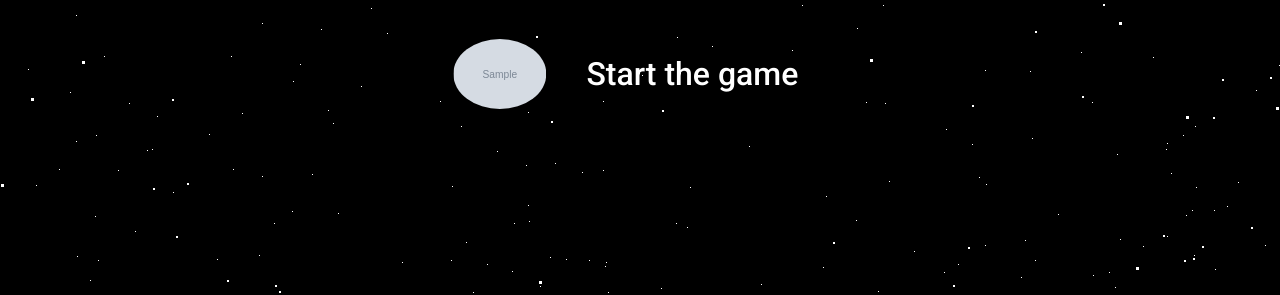
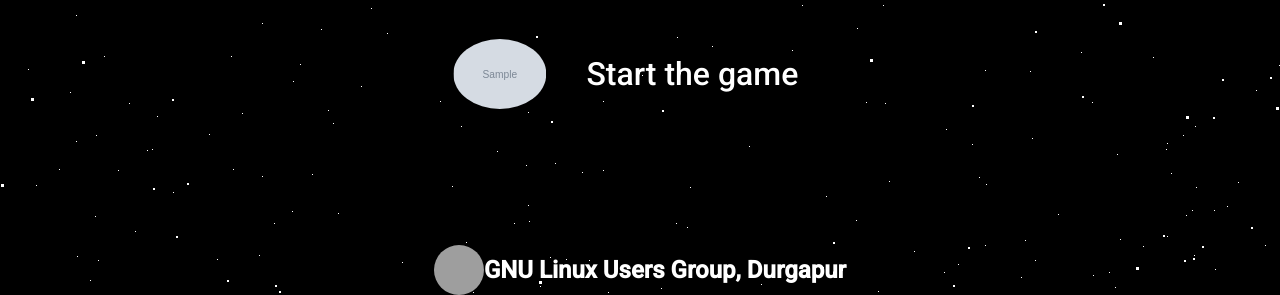
Before and after one commit to harshith331/mindersnatch, a Django app: page / in a window 1280 px wide. Shown: the part 505-800 px from the top of the page. Run offline with Django 3.2, Linux system fonts and the light colour scheme; a user stored in the database is signed in; tables that the repository leaves empty hold one stand-in row (values such as "Sample post"); grey boxes marked "Sample" are stand-in pictures; some libraries are stand-ins or nearby versions; grey boxes are pictures that could not be loaded.

Commit message:
Added footer

```diff
--- /dev/null
+++ b/static/footer.css
@@ -0,0 +1,30 @@
+/* div.footer {
+    position: inherit;
+    color: white;
+    width: 100vw;
+} */
+
+div.footer .row {
+    position: absolute;
+    left: 50%;
+    bottom: 0%;
+    transform: translateX(-50%);
+    display: flex;
+    justify-content: center;
+}
+
+.footer .row h1 {
+    line-height: 50px;
+    margin-left: 15px;
+    font-size: 1.5rem;
+     color: white;
+     text-align: center;
+     font-family: "Roboto", "sans-serif";
+     margin: 0px !important;
+}
+
+.footer .row img {
+    height: 50px;
+    width: 50px;
+    border-radius: 50%;
+}
--- a/static/index.css
+++ b/static/index.css
@@ -64,7 +64,7 @@ div.container {
   height: 70px;
 }
 
-.row {
+.container .row {
   width: 100%;
   position: absolute;
   top: 68%;
--- a/static/options.css
+++ b/static/options.css
@@ -10,9 +10,6 @@
   box-sizing: border-box;
 }
 
-html, body {
-  height: 100%;
-}
 
 body {
   display: grid;
--- a/templates/base.html
+++ b/templates/base.html
@@ -9,6 +9,7 @@
 	<title>MinderSnatch</title>
 	<link href="{% static 'timer.css' %}" rel="stylesheet">
 	<link href="{% static 'navbar.css' %}" rel="stylesheet">
+	<link href="{% static 'footer.css' %}" rel="stylesheet">
 	<link href="{% static 'background.css' %}" rel="stylesheet">
     <link rel="stylesheet" href="https://fonts.googleapis.com/css2?family=Roboto:wght@500&display=swap">
 	<link rel="stylesheet" href="https://stackpath.bootstrapcdn.com/font-awesome/4.7.0/css/font-awesome.min.css">
@@ -22,6 +23,7 @@
 		{% block content %}
 		{% endblock %}
 	<br>
+    {% include "components/footer.html" %}
     <script src="https://cdnjs.cloudflare.com/ajax/libs/jquery/3.4.1/jquery.min.js"></script>
     <script src="https://cdnjs.cloudflare.com/ajax/libs/animejs/3.1.0/anime.min.js"></script>
 	<script src="{% static 'timer.js' %}"></script>
--- /dev/null
+++ b/templates/components/footer.html
@@ -0,0 +1,6 @@
+<div class="footer">
+<div class="row">
+<img src="https://raw.githubusercontent.com/romitkarmakar/digitalfortress_frontend/master/src/images/glug.png" alt="">
+    <h1>GNU Linux Users Group, Durgapur</h1>
+</div>
+</div>
```
